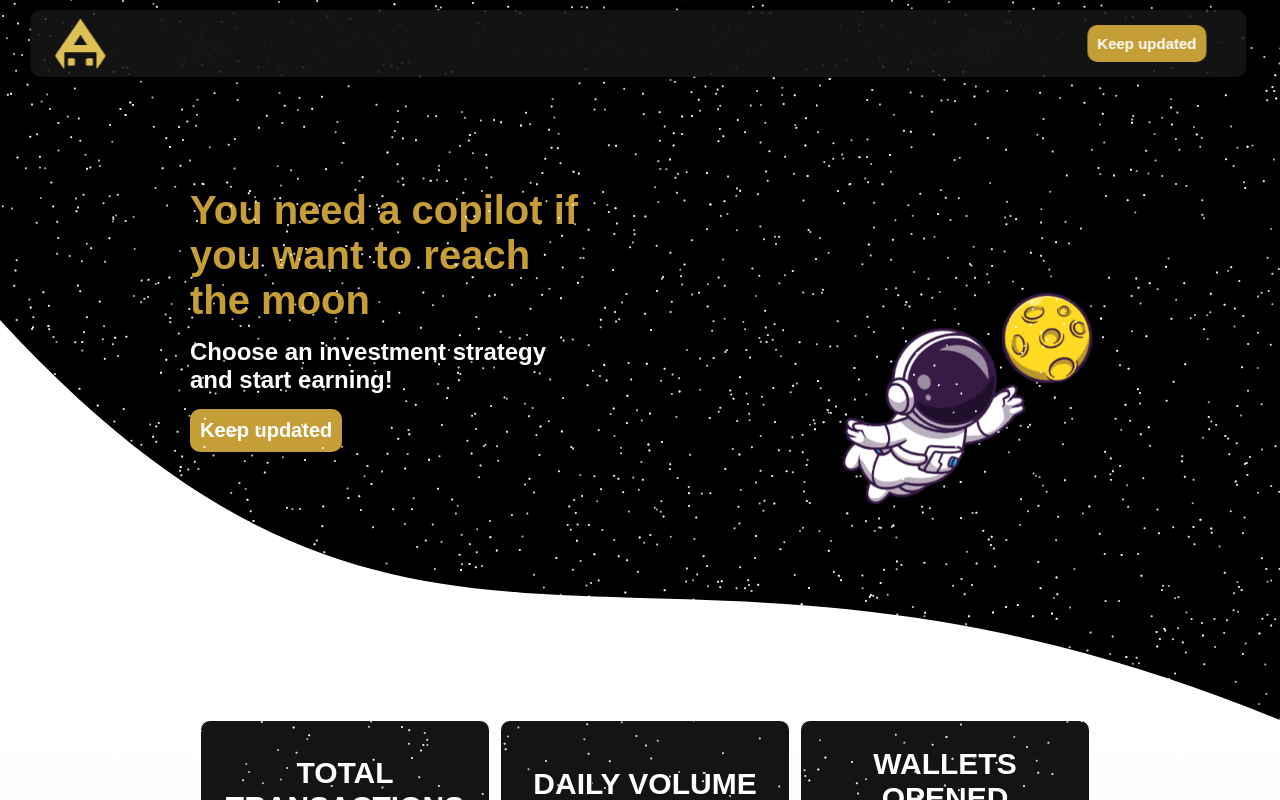
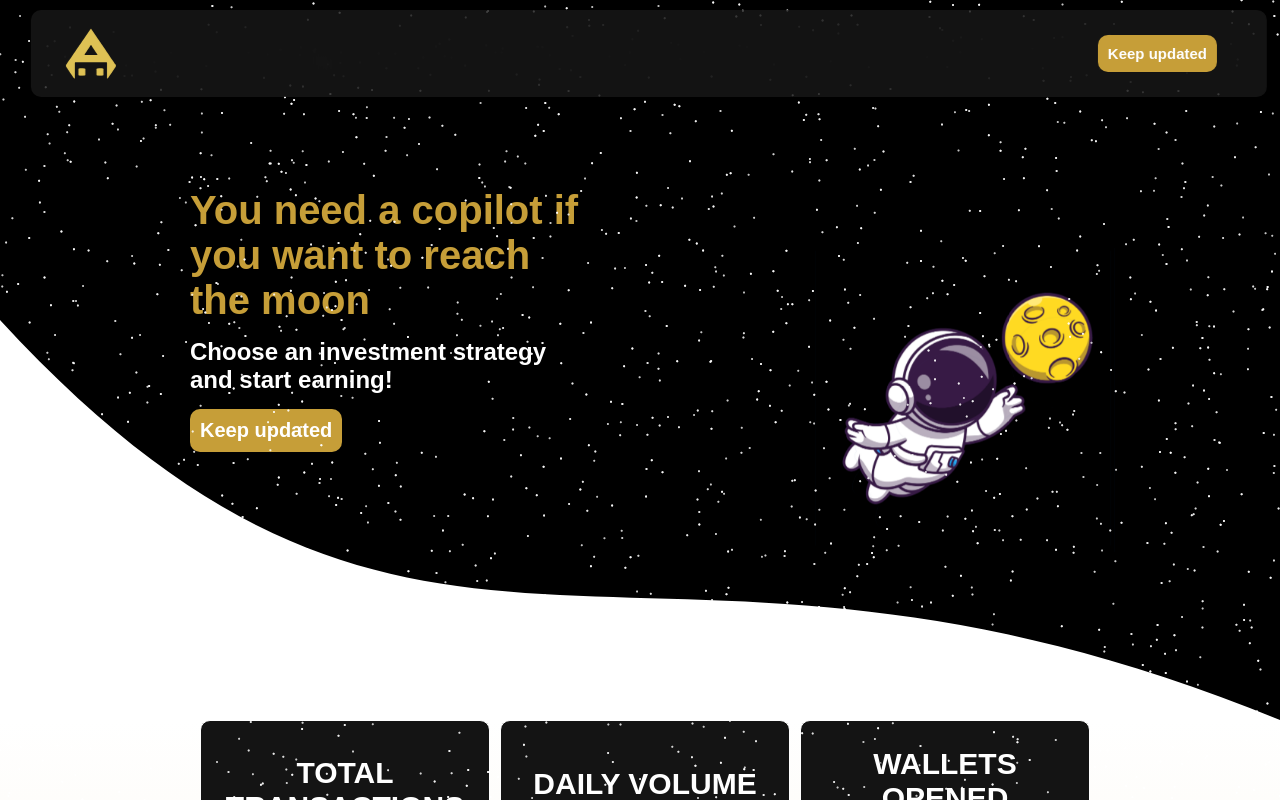
Before and after one commit to antonlabs/anton-landing, a React (Create React App) app: page / in a window 1280 px wide. Shown: the top 800 px of the page. Built offline with nearby package versions, Linux system fonts and the light colour scheme; a web font is replaced by a local one; what amazon-cognito-identity-js would draw is missing.

Commit message:
add modules lazy loading

```diff
--- a/package.json
+++ b/package.json
@@ -12,10 +12,8 @@
     "@reduxjs/toolkit": "^1.6.2",
     "@testing-library/jest-dom": "^5.11.4",
     "@testing-library/react": "^11.1.0",
-    "@testing-library/user-event": "^12.1.10",
     "amazon-cognito-identity-js": "^5.2.3",
     "lightweight-charts": "^3.7.0",
-    "node-sass": "5.0.0",
     "react": "^17.0.2",
     "react-dom": "^17.0.2",
     "react-hook-form": "^7.20.5",
@@ -24,7 +22,6 @@
     "react-reflex": "^4.0.3",
     "react-router": "^6.0.2",
     "react-router-dom": "^6.0.2",
-    "react-scripts": "4.0.3",
     "react-tsparticles": "^1.37.4",
     "typescript": "^4.1.2",
     "web-vitals": "^1.0.1"
@@ -33,7 +30,10 @@
     "@types/aws-sdk": "^2.7.0",
     "@types/jest": "^26.0.15",
     "@types/node": "^12.0.0",
+    "react-scripts": "4.0.3",
+    "@testing-library/user-event": "^12.1.10",
     "@types/react": "^17.0.0",
+    "node-sass": "5.0.0",
     "@types/react-dom": "^17.0.0",
     "@types/react-snapshot": "^1.3.0",
     "@typescript-eslint/eslint-plugin": "^4.7.0",
--- a/src/components/Layout/Layout.tsx
+++ b/src/components/Layout/Layout.tsx
@@ -25,6 +25,7 @@ export const Layout = (): JSX.Element => {
     if(pathname === '/') {
         style = {
             position: 'fixed',
+            padding: '10px',
             background: 'rgba(32,32,32,.6)',
             transform: device.isMobile ? 'translate(0, 0)' : 'translateX(2.5%)',
             borderRadius: device.isMobile ? '0' : '10px',
--- a/src/components/SpaceCover/SpaceCover.tsx
+++ b/src/components/SpaceCover/SpaceCover.tsx
@@ -20,7 +20,7 @@ export const SpaceCover = (): JSX.Element => {
     const device = useDevice();
     return (
         <div className={'cover'}>
-            <Particles
+            {/*<Particles
                 id="tsparticles"
                 init={particlesInit}
                 style={{'position': 'absolute'}}
@@ -28,7 +28,7 @@ export const SpaceCover = (): JSX.Element => {
                 options={particlesConfig as any}
             >
             </Particles>
-            {/*<img className={'curve-cover'} src={'/assets/curve-cover.png'} />*/}
+            <img className={'curve-cover'} src={'/assets/curve-cover.png'} />*/}
             <div className={'curve-cover'}>
                 <BezierShape height={device.isMobile ? 200 : 400} />
             </div>
--- a/src/config/particles-config.ts
+++ b/src/config/particles-config.ts
@@ -32,7 +32,7 @@ export const holeConfig = {
             attract: { enable: false, rotateX: 600, rotateY: 600 },
             bounce: false,
             direction: "none",
-            enable: true,
+            enable: false,
             out_mode: "out",
             random: true,
             speed: 0.3,
@@ -99,7 +99,7 @@ export const particlesConfig = {
                 speed: 0.3,
                 straight: false
         },
-        number: { density: { enable: true, value_area: 800 }, value: 600 },
+        number: { density: { enable: true, value_area: 800 }, value: 300 },
         opacity: {
             anim: { enable: true, opacity_min: 0.3, speed: 5, sync: false },
             random: {
--- a/src/state/orders/hooks.ts
+++ b/src/state/orders/hooks.ts
@@ -1,4 +1,4 @@
-import {AllOrders, Order, OrdersPayload, sides} from "../types";
+import {Order, OrdersPayload, sides} from "../types";
 import {useAppDispatch, useAppSelector} from "../index";
 import {useEffect} from "react";
 import {fetchOrders} from "./index";
@@ -6,10 +6,6 @@ import {useCurrentProfile} from "../profiles/hooks";
 
 export const useOrders = (): OrdersPayload => {
     return useAppSelector((state) => state.orders);
-}
-
-export const useWalletOrders = (walletName: string): AllOrders => {
-    return useAppSelector((state) => state.orders[walletName]);
 }
 
 export const useOrdersBySide = (walletName: string, side: sides): Order[] => {
```
Also changed, not shown: src/App.tsx (+5 -3 lines), 1 other file (tests, documents, lock files or other folders).
